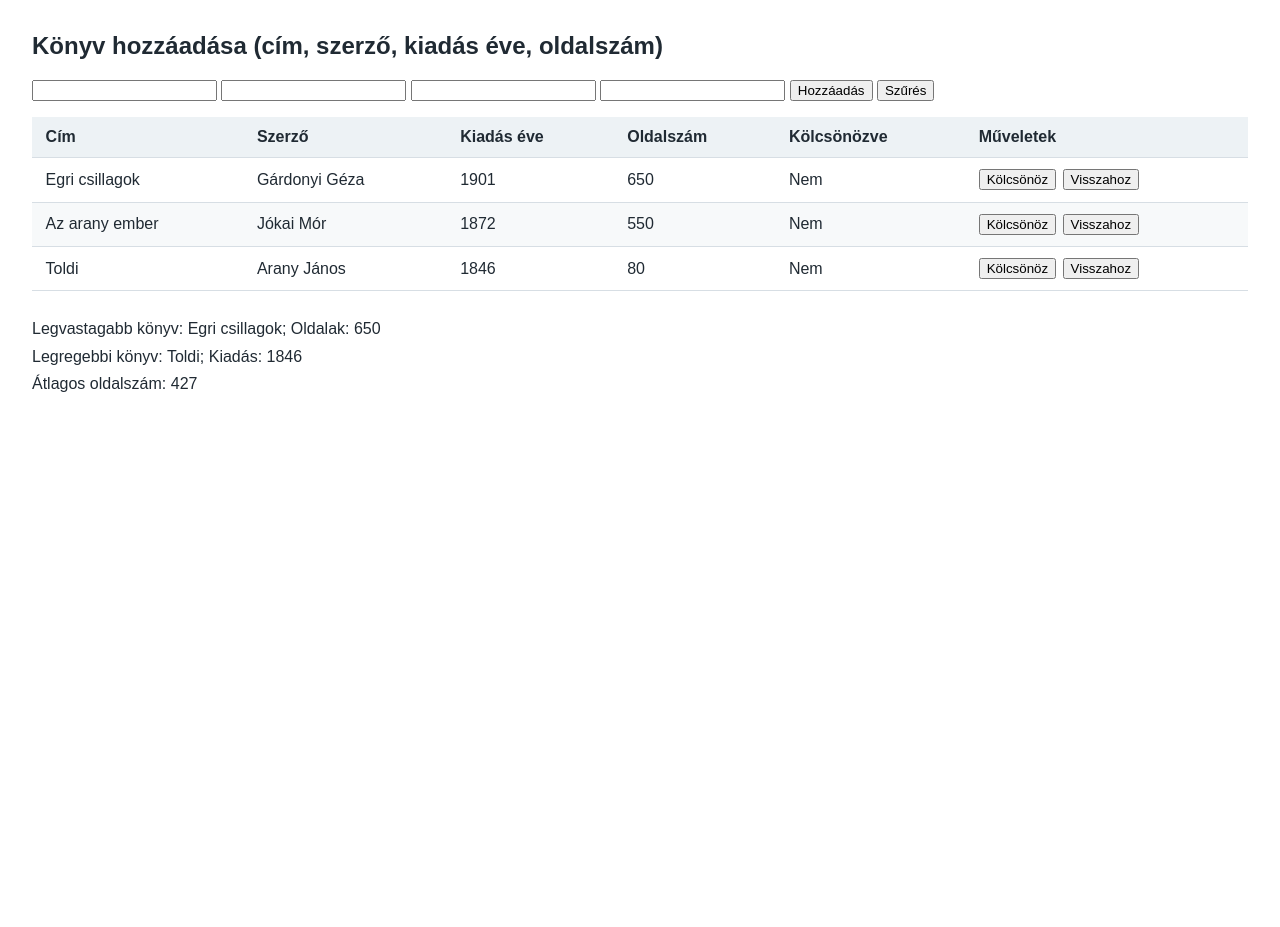
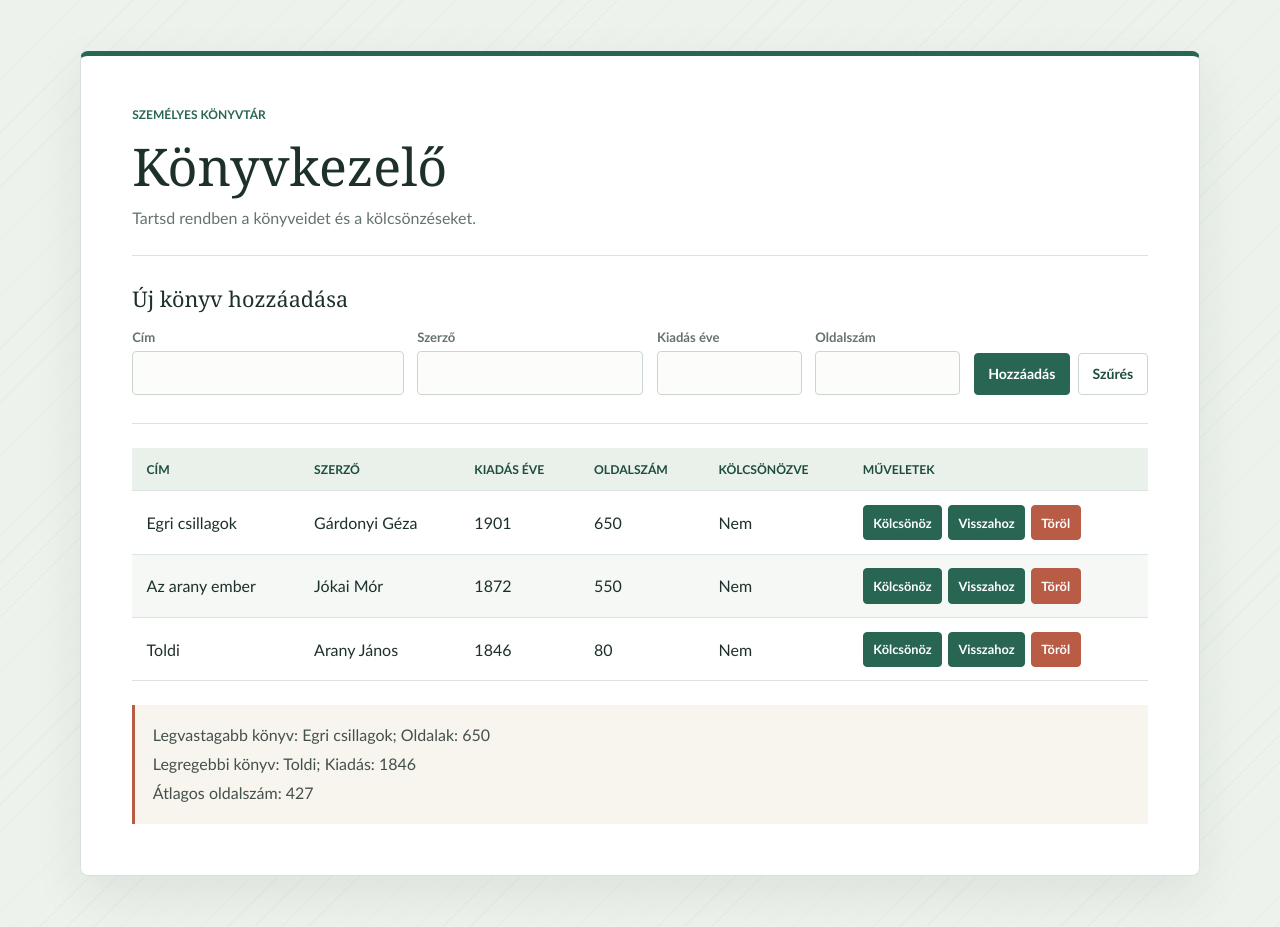
Before and after one commit to Hubble12/K-nyvKezel-, a plain HTML site: page index.html in a window 1280 px wide. Before the commit the page ends 800 px from the top, so only its background shows below. Drawn offline with Linux system fonts and the light colour scheme.

Commit message:
torles bugfix

```diff
--- a/index.html
+++ b/index.html
@@ -4,73 +4,36 @@
     <meta charset="UTF-8">
     <meta name="viewport" content="width=device-width, initial-scale=1.0">
     <title>Könyvkezelő</title>
-    <style>
-        body {
-            font-family: Arial, sans-serif;
-            margin: 2rem;
-            color: #202a33;
-        }
-
-        #elemTabla {
-            overflow-x: auto;
-            margin-top: 1rem;
-        }
-
-        table {
-            width: 100%;
-            border-collapse: collapse;
-            text-align: left;
-        }
-
-        th, td {
-            padding: 0.7rem 0.85rem;
-            border-bottom: 1px solid #d7dee4;
-        }
-
-        th {
-            background: #edf2f5;
-            font-weight: 600;
-        }
-
-        tbody tr:nth-child(even) {
-            background: #f7f9fa;
-        }
-
-        td:last-child {
-            white-space: nowrap;
-        }
-
-        td button + button {
-            margin-left: 0.4rem;
-        }
-
-        #statisztikaDiv {
-            margin-top: 1.5rem;
-            line-height: 1.7;
-        }
-    </style>
+    <link rel="stylesheet" href="style.css">
 </head>
 <body>
+    <main class="app-shell">
+        <header class="page-header">
+            <p class="eyebrow">Személyes könyvtár</p>
+            <h1>Könyvkezelő</h1>
+            <p class="page-intro">Tartsd rendben a könyveidet és a kölcsönzéseket.</p>
+        </header>
 
+        <section class="controls" aria-labelledby="add-book-heading">
+            <h2 id="add-book-heading">Új könyv hozzáadása</h2>
+            <div class="book-form">
+                <label for="input1">Cím<input type="text" id="input1"></label>
+                <label for="input2">Szerző<input type="text" id="input2"></label>
+                <label for="input3">Kiadás éve<input type="number" id="input3"></label>
+                <label for="input4">Oldalszám<input type="number" id="input4"></label>
+                <div class="form-actions">
+                    <button onclick="hozzaadas()">Hozzáadás</button>
+                    <button onclick="szures1()" id="buttonSzures1" class="button-secondary">Szűrés</button>
+                </div>
+            </div>
+        </section>
 
-    <h2>Könyv hozzáadása (cím, szerző, kiadás éve, oldalszám)</h2>
-    <input type="text" id="input1">
-    <input type="text" id="input2">
-    <input type="number" id="input3">
-    <input type="number" id="input4">
-    <button onclick="hozzaadas()">Hozzáadás</button>
-    <button onclick="szures1()" id="buttonSzures1">Szűrés</button>
+        <section class="library" aria-label="Könyvek listája">
+            <div id="elemTabla"></div>
+        </section>
 
-    <div id="elemTabla">
-
-    </div>
-
-        <div id="statisztikaDiv">
-
-    </div>
-
-
-
+        <aside id="statisztikaDiv" aria-label="Könyvtár statisztikák"></aside>
+    </main>
 
     <script src="kód.js"></script>
 </body>
--- a/kód.js
+++ b/kód.js
@@ -27,6 +27,13 @@ function Konyv(pCim, pSzerzo, pKiadas, pOldalszam) {
   };
   this.visszahoz = function() {
     this.kolcsonozve=false
+    feltoltes()
+  };
+    this.torol = function() {
+    let index = konyvekList.indexOf(this);
+  if (index > -1) {
+    konyvekList.splice(index, 1);
+  }
     feltoltes()
   };
 }
@@ -78,6 +85,16 @@ function feltoltes(){
                         konyv.visszahoz();
                     };
                     muveletek.appendChild(visszahozGomb);
+
+                    let torolGomb = document.createElement("button");
+                    torolGomb.innerText = "Töröl";
+                    torolGomb.onclick = function() {
+                        konyv.torol();
+
+                    };
+                    muveletek.appendChild(torolGomb);
+
+
                     sor.appendChild(muveletek);
                     torzs.appendChild(sor);
                 }
@@ -90,6 +107,8 @@ function feltoltes(){
             uresCella.textContent = "Nincs megjeleníthető könyv.";
             uresSor.appendChild(uresCella);
             torzs.appendChild(uresSor);
+            let statisztikaDiv = document.getElementById("statisztikaDiv")
+            statisztikaDiv.innerHTML = "Nincs megjeleníthető könyv a szűrés miatt."
         }
 
         tabla.appendChild(torzs);
--- /dev/null
+++ b/style.css
@@ -0,0 +1,245 @@
+:root {
+    color-scheme: light;
+    --ink: #1d302c;
+    --muted: #65736e;
+    --leaf: #286653;
+    --leaf-dark: #1e4d3f;
+    --coral: #b85c45;
+    --line: #dce4de;
+    --surface: #ffffff;
+    --page: #edf2ec;
+    --row-alt: #f5f8f4;
+}
+
+* {
+    box-sizing: border-box;
+}
+
+body {
+    min-height: 100vh;
+    margin: 0;
+    padding: clamp(1rem, 4vw, 3.5rem);
+    background-color: var(--page);
+    background-image: repeating-linear-gradient(135deg, transparent 0 18px, rgb(40 102 83 / 3%) 18px 19px);
+    color: var(--ink);
+    font-family: "Trebuchet MS", sans-serif;
+}
+
+.app-shell {
+    width: min(100%, 1120px);
+    margin: 0 auto;
+    padding: clamp(1.25rem, 4vw, 3.25rem);
+    border: 1px solid #d9e2da;
+    border-top: 5px solid var(--leaf);
+    border-radius: 8px;
+    background: var(--surface);
+    box-shadow: 0 18px 50px rgb(29 48 44 / 8%);
+}
+
+.page-header {
+    padding-bottom: 1.75rem;
+    border-bottom: 1px solid var(--line);
+}
+
+.eyebrow {
+    margin: 0 0 0.5rem;
+    color: var(--leaf);
+    font-size: 0.75rem;
+    font-weight: 700;
+    text-transform: uppercase;
+}
+
+h1,
+h2 {
+    margin-top: 0;
+}
+
+h1 {
+    margin-bottom: 0.4rem;
+    font-family: Georgia, serif;
+    font-size: clamp(2rem, 5vw, 3.25rem);
+    font-weight: 500;
+}
+
+.page-intro {
+    margin: 0;
+    color: var(--muted);
+}
+
+.controls {
+    padding: 1.75rem 0;
+    border-bottom: 1px solid var(--line);
+}
+
+.controls h2 {
+    margin-bottom: 1rem;
+    font-family: Georgia, serif;
+    font-size: 1.35rem;
+    font-weight: 500;
+}
+
+.book-form {
+    display: grid;
+    grid-template-columns: 1.5fr 1.25fr 0.8fr 0.8fr auto;
+    align-items: end;
+    gap: 0.85rem;
+}
+
+.book-form label {
+    display: grid;
+    gap: 0.4rem;
+    color: var(--muted);
+    font-size: 0.82rem;
+    font-weight: 700;
+}
+
+input {
+    width: 100%;
+    min-width: 0;
+    height: 2.75rem;
+    padding: 0 0.75rem;
+    border: 1px solid #cbd7ce;
+    border-radius: 4px;
+    background: #fcfdfb;
+    color: var(--ink);
+    font: inherit;
+}
+
+input:focus-visible,
+button:focus-visible {
+    outline: 3px solid rgb(184 92 69 / 35%);
+    outline-offset: 2px;
+}
+
+.form-actions {
+    display: flex;
+    gap: 0.5rem;
+}
+
+button {
+    min-height: 2.65rem;
+    padding: 0.55rem 0.85rem;
+    border: 1px solid var(--leaf);
+    border-radius: 4px;
+    background: var(--leaf);
+    color: white;
+    font: inherit;
+    font-size: 0.88rem;
+    font-weight: 700;
+    cursor: pointer;
+    transition: background-color 140ms ease, border-color 140ms ease, transform 140ms ease;
+}
+
+button:hover {
+    transform: translateY(-1px);
+    border-color: var(--leaf-dark);
+    background: var(--leaf-dark);
+}
+
+.form-actions .button-secondary {
+    border-color: #ccd8cf;
+    background: white;
+    color: var(--leaf-dark);
+}
+
+.form-actions .button-secondary:hover {
+    background: var(--row-alt);
+}
+
+.library {
+    padding-top: 1.5rem;
+}
+
+#elemTabla {
+    overflow-x: auto;
+}
+
+table {
+    width: 100%;
+    min-width: 700px;
+    border-collapse: collapse;
+    text-align: left;
+}
+
+th,
+td {
+    padding: 0.85rem 0.9rem;
+    border-bottom: 1px solid var(--line);
+}
+
+th {
+    background: #eaf1eb;
+    color: var(--leaf-dark);
+    font-size: 0.76rem;
+    font-weight: 700;
+    text-transform: uppercase;
+}
+
+tbody tr:nth-child(even) {
+    background: var(--row-alt);
+}
+
+tbody tr:hover {
+    background: #edf5ef;
+}
+
+td:last-child {
+    white-space: nowrap;
+}
+
+td button {
+    min-height: 2.2rem;
+    padding: 0.4rem 0.6rem;
+    font-size: 0.8rem;
+}
+
+td button + button {
+    margin-left: 0.35rem;
+}
+
+td button:last-child {
+    border-color: var(--coral);
+    background: var(--coral);
+}
+
+td button:last-child:hover {
+    border-color: #914532;
+    background: #914532;
+}
+
+#statisztikaDiv {
+    margin-top: 1.5rem;
+    padding: 1rem 1.1rem;
+    border-left: 3px solid var(--coral);
+    background: #f8f5ef;
+    color: #43514b;
+    line-height: 1.8;
+}
+
+@media (max-width: 800px) {
+    .book-form {
+        grid-template-columns: repeat(2, minmax(0, 1fr));
+    }
+
+    .form-actions {
+        grid-column: 1 / -1;
+    }
+}
+
+@media (max-width: 480px) {
+    body {
+        padding: 0.75rem;
+    }
+
+    .app-shell {
+        padding: 1.15rem;
+    }
+
+    .book-form {
+        grid-template-columns: 1fr;
+    }
+
+    .form-actions {
+        grid-column: auto;
+    }
+}
```
